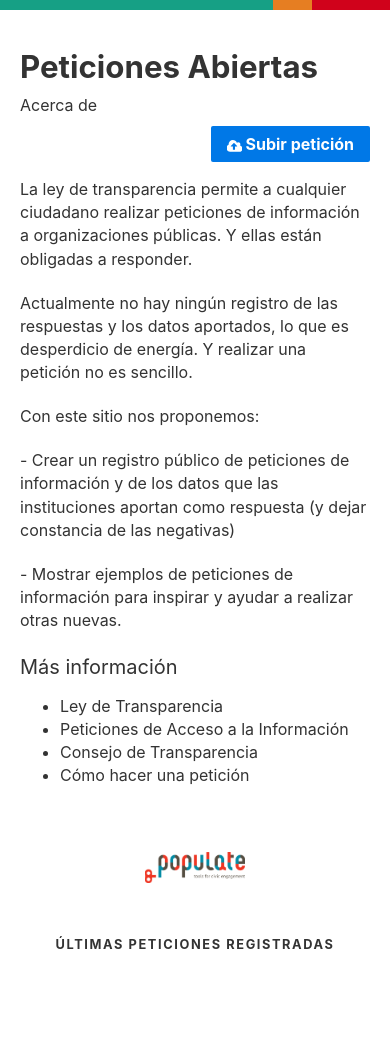
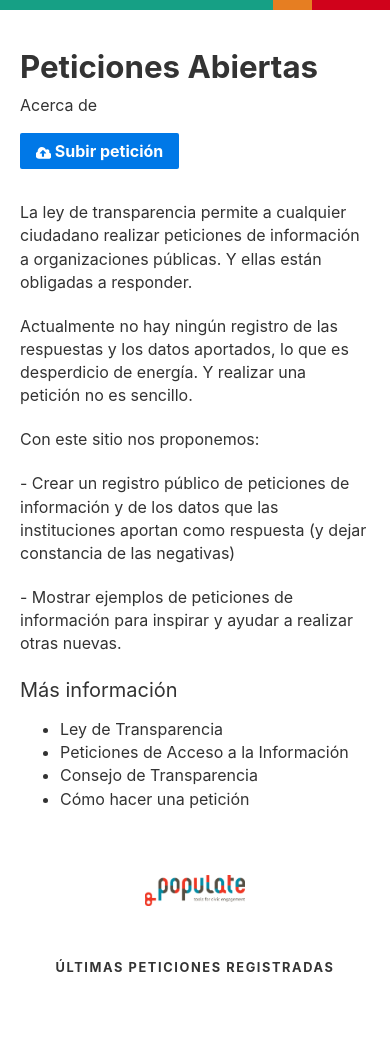
Before and after one commit to PopulateTools/peticiones-abiertas, a Jekyll site: the page built from index.html, in a window 390 px wide. Built offline with Jekyll 4.4.1, drawn with Linux system fonts in a browser that asks for light colours; before the commit the page ends 1032 px from its top, so only the background shows below that.

Commit message:
Fix header on small screens

```diff
--- a/_includes/header.html
+++ b/_includes/header.html
@@ -5,7 +5,7 @@
         <a class="headerLink" href="{{ about_page.url | relative_url }}">{{ about_page.title | escape }}</a>
 
         {% if page.path != 'acerca-de.md' %}
-          <a class="pull-right mt2 pure-button pure-button-primary strong fw700" href="https://docs.google.com/forms/d/e/1FAIpQLSdbAQByKUl2YhFBVn-0pe6diwqy_MC3hSgNi5sW8bY7oXXZCA/viewform"><svg class="vb" width="15" height="15" viewBox="0 0 1792 1792" xmlns="http://www.w3.org/2000/svg"><path d="M1216 864q0-14-9-23l-352-352q-9-9-23-9t-23 9l-351 351q-10 12-10 24 0 14 9 23t23 9h224v352q0 13 9.5 22.5t22.5 9.5h192q13 0 22.5-9.5t9.5-22.5v-352h224q13 0 22.5-9.5t9.5-22.5zm640 288q0 159-112.5 271.5t-271.5 112.5h-1088q-185 0-316.5-131.5t-131.5-316.5q0-130 70-240t188-165q-2-30-2-43 0-212 150-362t362-150q156 0 285.5 87t188.5 231q71-62 166-62 106 0 181 75t75 181q0 76-41 138 130 31 213.5 135.5t83.5 238.5z" fill="#fff"/></svg> Subir petición</a>
+          <a class="headerButton pull-right mt2 pure-button pure-button-primary strong fw700" href="https://docs.google.com/forms/d/e/1FAIpQLSdbAQByKUl2YhFBVn-0pe6diwqy_MC3hSgNi5sW8bY7oXXZCA/viewform"><svg class="vb" width="15" height="15" viewBox="0 0 1792 1792" xmlns="http://www.w3.org/2000/svg"><path d="M1216 864q0-14-9-23l-352-352q-9-9-23-9t-23 9l-351 351q-10 12-10 24 0 14 9 23t23 9h224v352q0 13 9.5 22.5t22.5 9.5h192q13 0 22.5-9.5t9.5-22.5v-352h224q13 0 22.5-9.5t9.5-22.5zm640 288q0 159-112.5 271.5t-271.5 112.5h-1088q-185 0-316.5-131.5t-131.5-316.5q0-130 70-240t188-165q-2-30-2-43 0-212 150-362t362-150q156 0 285.5 87t188.5 231q71-62 166-62 106 0 181 75t75 181q0 76-41 138 130 31 213.5 135.5t83.5 238.5z" fill="#fff"/></svg> Subir petición</a>
         {% endif %}
     </div>
 </header>
--- a/_sass/_header.scss
+++ b/_sass/_header.scss
@@ -11,10 +11,24 @@
 .headerLink {
   color: $black;
   text-decoration: none;
+  display: block;
+}
+.headerButton {
+  float: none;
+  margin-top: 1rem;
+  margin-bottom: 1rem;
 }
 
 @media (min-width: 768px) {
   .header {
     margin: 2rem 2rem 0 2rem;
   }
+  .headerLink {
+    display: inline-block;
   }
+  .headerButton {
+    float: right;
+    margin-bottom: 0;
+    margin-top: 2rem;
+  }
+}
```
Also changed, not shown: _layouts/request.html (line endings or trailing spaces). Lines whose indentation alone changed are shown as unchanged.
